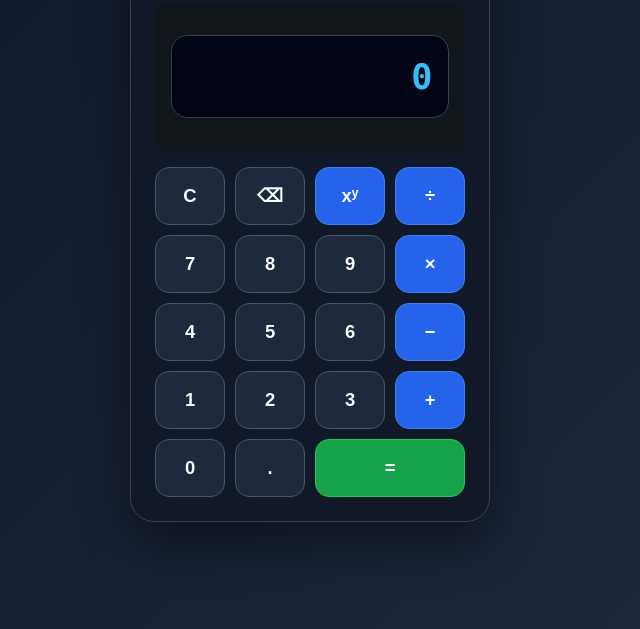
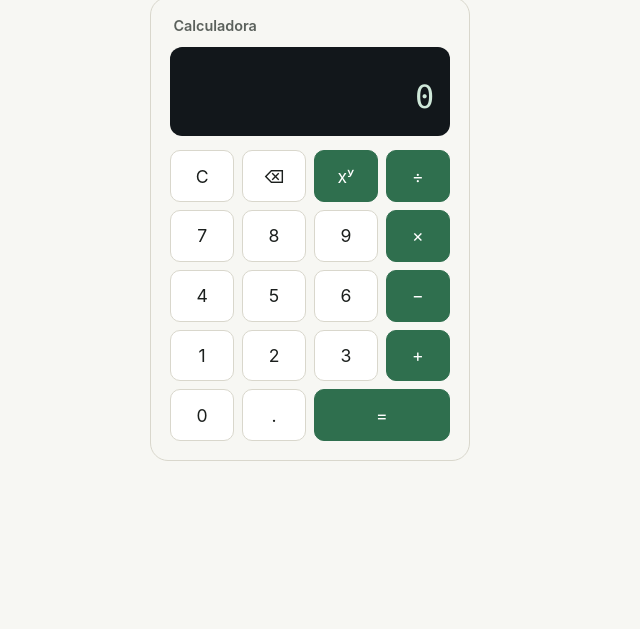
Before and after one commit to Charles2810/pw2calculadora, a plain HTML site: page index.html in a window 1280 px wide. Shown: the part 171-800 px from the top of the page, without its empty margins (330-970 px from the left). Drawn offline with Linux system fonts and the light colour scheme.

Commit message:
Remove stylesheet link from index.html
Removed link to 'style-mdc.css' stylesheet.

```diff
--- a/index.html
+++ b/index.html
@@ -121,7 +121,6 @@
   }
 </style>
 
-<link rel="stylesheet" href="style-mdc.css">
 
 </head>
 <body>
```
